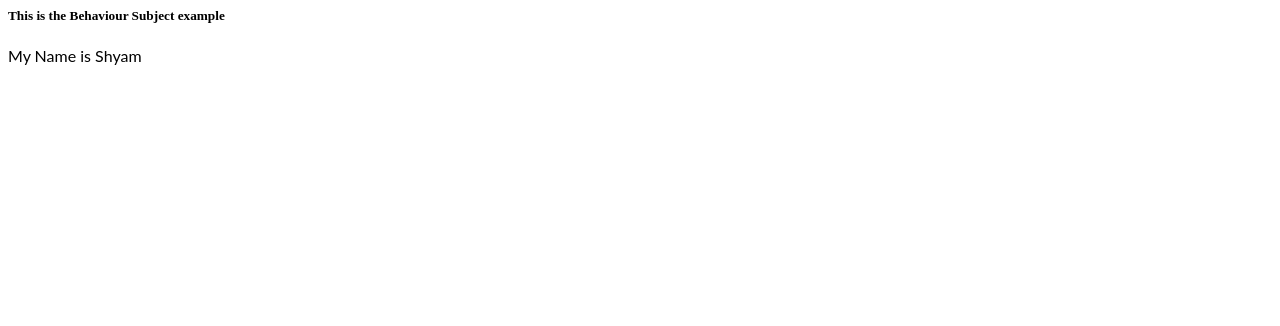
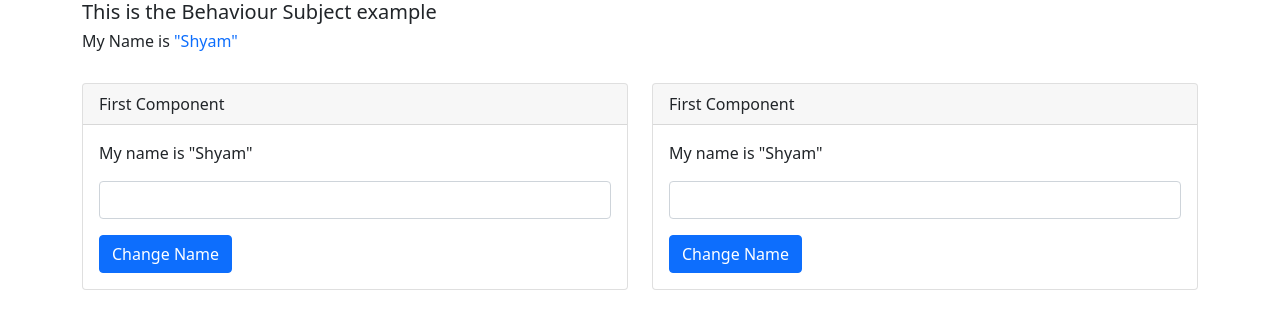
Before and after one commit to Shyam7675/Behaviour-Subject-Example, an Angular app: page / in a window 1280 px wide. Shown: the top 326 px of the page. Built offline with nearby package versions, Linux system fonts and the light colour scheme.

Commit message:
7 files modified

```diff
--- a/src/app/app.component.html
+++ b/src/app/app.component.html
@@ -1,5 +1,14 @@
 <div class="container">
   <h5 >This is the Behaviour Subject example</h5>
-  <p>My Name is {{name}}</p>
+  <h6 >My Name is <span class="text-primary"> "{{name}}"</span></h6>
+  <br>
+  <div class="row">
+    <div class="col-6">
+      <app-first></app-first>
+    </div>
+    <div class="col-6">
+      <app-second></app-second>
+    </div>
+  </div>
 
 </div>
--- a/src/app/first/first.component.html
+++ b/src/app/first/first.component.html
@@ -1,3 +1,8 @@
-<p>
-first works!
-</p>
+<div class="card">
+  <div class="card-header">First Component</div>
+  <div class="card-body">
+    <p>My name is <span>"{{name}}"</span></p>
+    <input type="text" class="form-control mb-3" #mName>
+    <button class="btn btn-primary" (click)="changeName(mName)">Change Name</button>
+  </div>
+</div>
--- a/src/app/first/first.component.ts
+++ b/src/app/first/first.component.ts
@@ -1,15 +1,21 @@
 import { Component, OnInit } from '@angular/core';
+import { DataShareService } from '../data-share.service';
 
 @Component({
   selector: 'app-first',
   templateUrl: './first.component.html',
-  styleUrls: ['./first.component.css']
+  styleUrls: ['./first.component.css'],
 })
 export class FirstComponent implements OnInit {
-
-  constructor() { }
-
-  ngOnInit() {
+  name: string;
+  constructor(private _dataShare: DataShareService) {
+    this._dataShare.subject.subscribe((res) => {
+      this.name = res;
+    });
   }
 
+  ngOnInit() {}
+  changeName(mName) {
+    this._dataShare.subject.next(mName.value);
+  }
 }
--- a/src/app/second/second.component.html
+++ b/src/app/second/second.component.html
@@ -1,3 +1,12 @@
-<p>
-second works!
-</p>
+<div class="card">
+  <div class="card-header">First Component</div>
+  <div class="card-body">
+    <p>
+      My name is <span>"{{ name }}"</span>
+    </p>
+    <input type="text" class="form-control mb-3" #sName />
+    <button class="btn btn-primary" (click)="changeName(sName)">
+      Change Name
+    </button>
+  </div>
+</div>
--- a/src/app/second/second.component.ts
+++ b/src/app/second/second.component.ts
@@ -1,15 +1,21 @@
 import { Component, OnInit } from '@angular/core';
+import { DataShareService } from '../data-share.service';
 
 @Component({
   selector: 'app-second',
   templateUrl: './second.component.html',
-  styleUrls: ['./second.component.css']
+  styleUrls: ['./second.component.css'],
 })
 export class SecondComponent implements OnInit {
-
-  constructor() { }
-
-  ngOnInit() {
+  name: string;
+  constructor(private _dataShare: DataShareService) {
+    this._dataShare.subject.subscribe((res) => {
+      this.name = res;
+    });
   }
 
+  ngOnInit() {}
+  changeName(sName) {
+    this._dataShare.subject.next(sName.value);
+  }
 }
--- a/src/index.html
+++ b/src/index.html
@@ -1 +1,4 @@
+<link href="https://cdn.jsdelivr.net/npm/bootstrap@5.0.2/dist/css/bootstrap.min.css" rel="stylesheet" integrity="sha384-EVSTQN3/azprG1Anm3QDgpJLIm9Nao0Yz1ztcQTwFspd3yD65VohhpuuCOmLASjC" crossorigin="anonymous">
 <my-app>loading</my-app>
+
+<script src="https://cdn.jsdelivr.net/npm/bootstrap@5.0.2/dist/js/bootstrap.bundle.min.js" integrity="sha384-MrcW6ZMFYlzcLA8Nl+NtUVF0sA7MsXsP1UyJoMp4YLEuNSfAP+JcXn/tWtIaxVXM" crossorigin="anonymous"></script>
```
Also changed, not shown: src/app/data-share.service.ts (line endings or trailing spaces).
